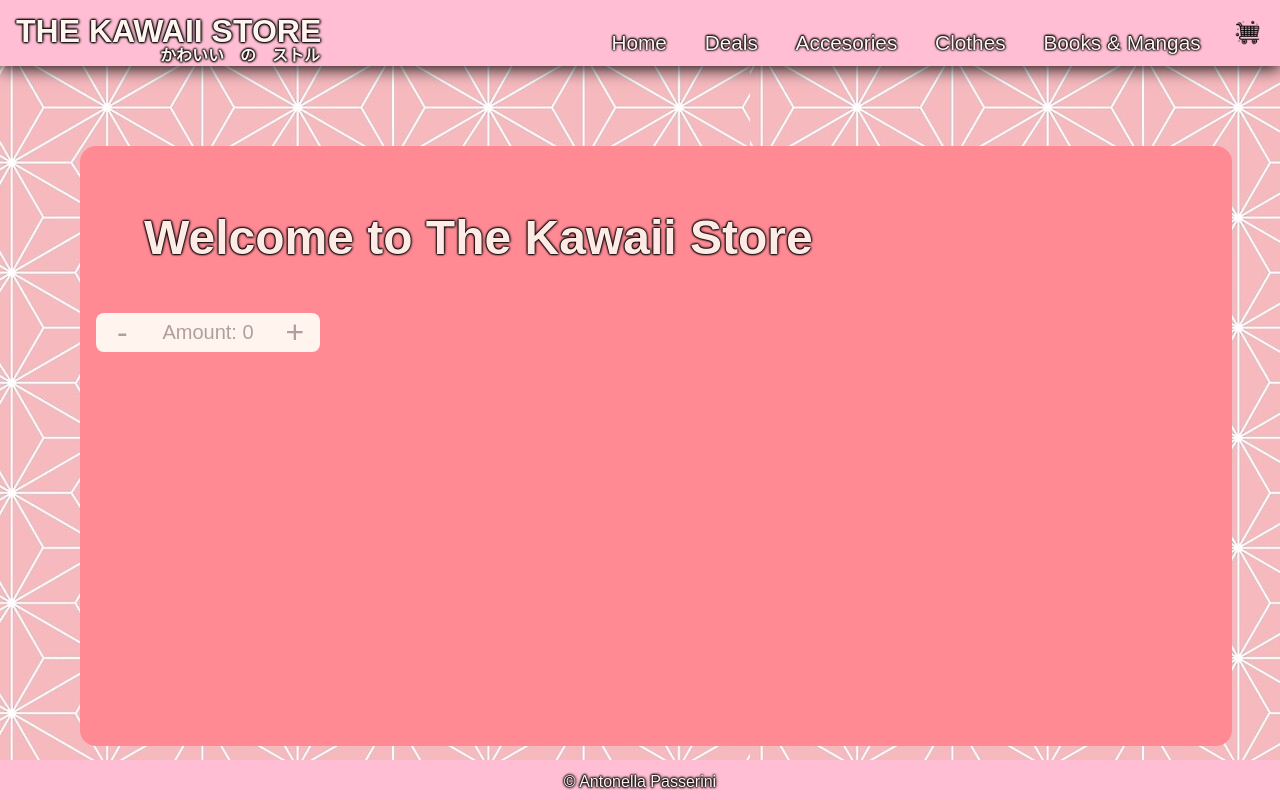
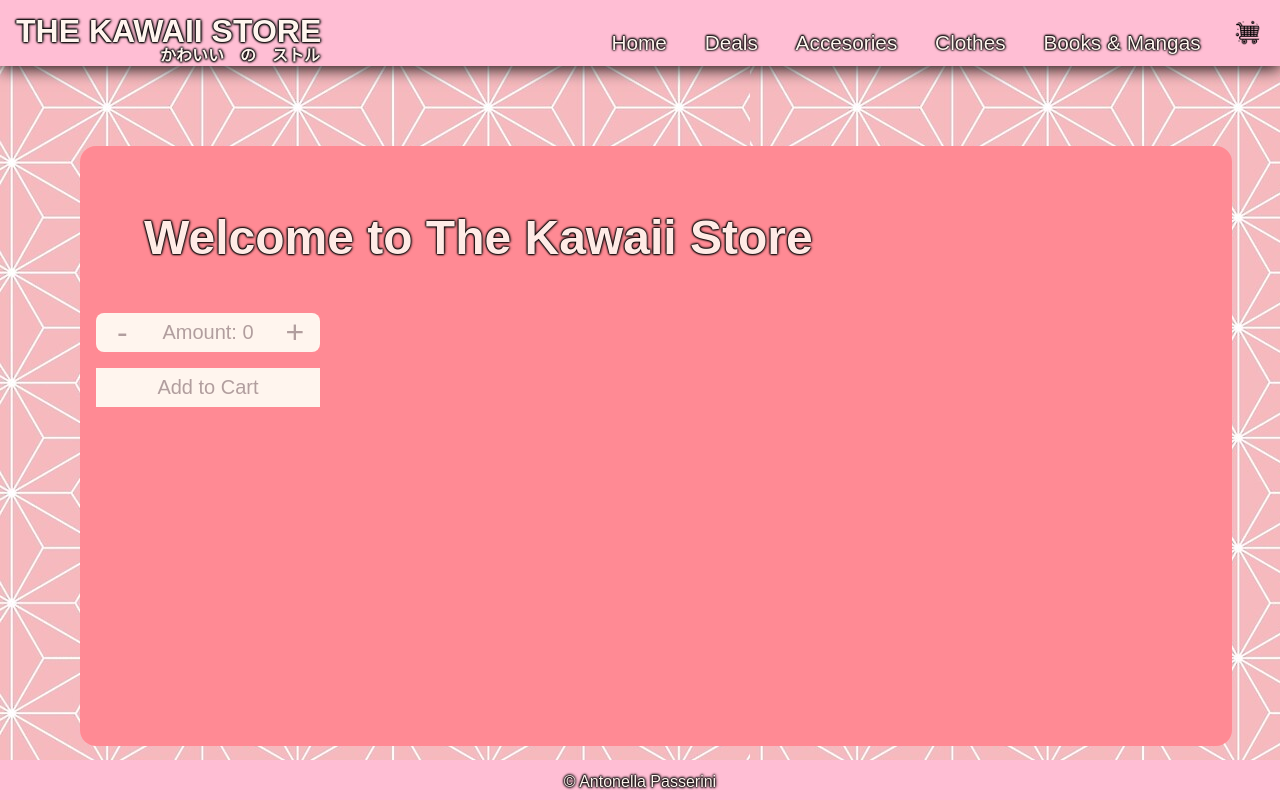
Before and after one commit to AntonellaPasserini/eCommercePasserini, a React (Create React App) app: page / in a window 1280 px wide. Built offline with nearby package versions, Linux system fonts and the light colour scheme.

Commit message:
onAdd agregado

```diff
--- a/src/components/ItemCount/ItemCount.js
+++ b/src/components/ItemCount/ItemCount.js
@@ -1,10 +1,9 @@
 import { useState } from 'react';
 
-const ItemCount = () =>{
-    const init = 0;
-    const stockAmount =8;
+const ItemCount = ({stockAmount, init, onAdd}) =>{
     const[contador,setContador]=useState(init)
-
+    console.log(stockAmount)
+    console.log(contador)
     const addAmountItem = () =>{
         setContador(contador<stockAmount? contador+1 : contador)
     }
@@ -13,11 +12,16 @@ const ItemCount = () =>{
         setContador(contador!=0 ? contador-1:0)
     }
     return (
+        <>
         <div className="ItemCount">
             <button onClick={decreaseAmountItem}>-</button>
             <p>Amount: {contador}</p>
             <button onClick={addAmountItem}>+</button>
         </div>
+        <div className="AddToCat">
+            <button onClick={onAdd}>Add to Cart</button>
+        </div>
+        </>
     )
 }
 
--- a/src/components/ItemListContainer/ItemListContainer.js
+++ b/src/components/ItemListContainer/ItemListContainer.js
@@ -1,9 +1,16 @@
 import ItemCount from '../ItemCount/ItemCount'
 
+
+
 const ItemListContainer = (props) =>{
+
+    const addToCart =()=>{
+        console.log("Items Added to the cart")
+    }
+
     return <div className="ItemListContainer">
         <h1>Welcome to The Kawaii Store</h1>
-        <ItemCount/>
+        <ItemCount stockAmount={8} init={0} onAdd={addToCart}/>
     </div>
 }
 
--- a/src/stiles.css
+++ b/src/stiles.css
@@ -144,6 +144,16 @@ footer{
     justify-content: center;
     background-color: seashell ;
 }
+.AddToCat>button{
+    margin-top: 1rem;
+    padding: 1vh 0vh;
+    width: 14rem;
+    color: rgb(177, 158, 158);
+    outline: none;
+    border-style: none;
+    background-color: seashell ;
+    font-size: 20px;
+ }
 
 
 @keyframes welcome {
```
